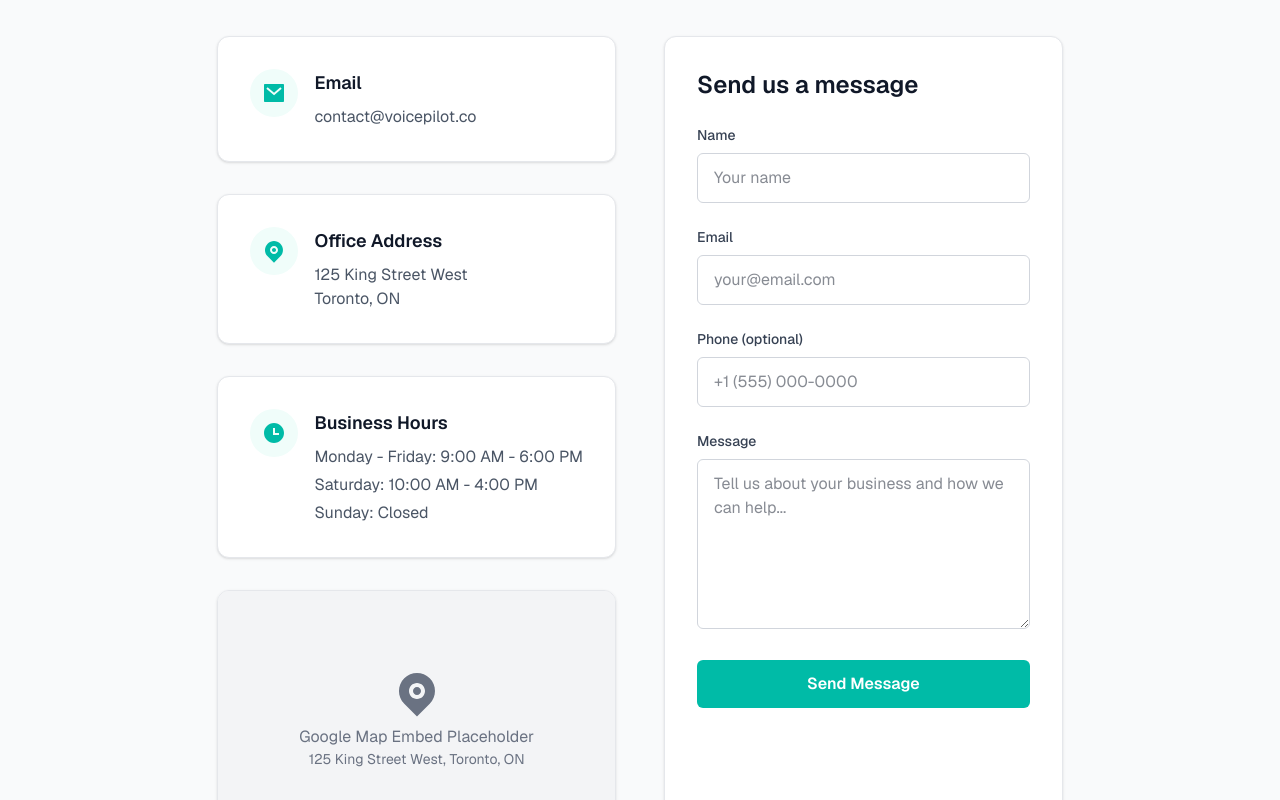
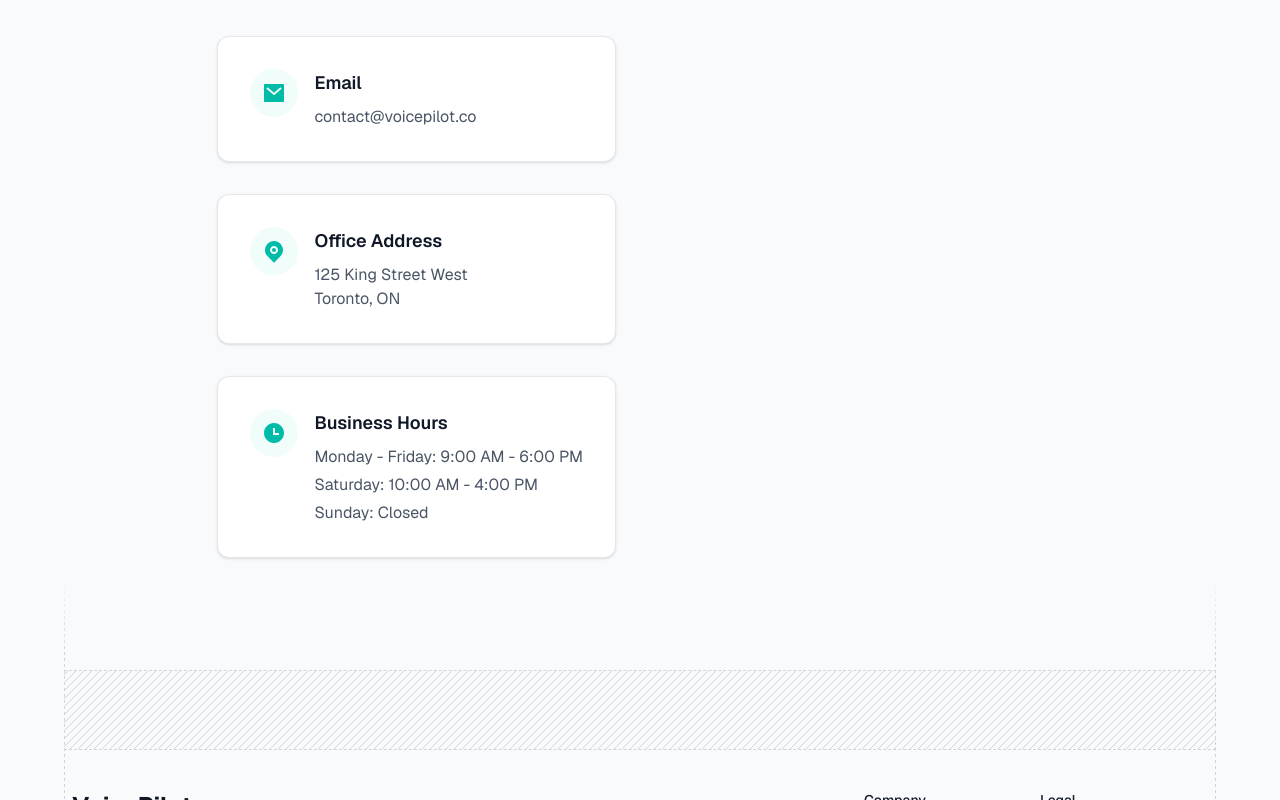
Before and after one commit to GreenKeewi/voicePilot, a Next.js app: page /contact in a window 1280 px wide. Shown: the part 300-1100 px from the top of the page. Built offline with nearby package versions, Linux system fonts and the light colour scheme.

Commit message:
Remove Google Map embed and contact form from the Contact page

```diff
--- a/src/app/contact/page.tsx
+++ b/src/app/contact/page.tsx
@@ -63,83 +63,8 @@
                 </div>
               </div>
             </div>
-
-            {/* Google Map Embed */}
-            <div className="overflow-hidden rounded-xl shadow-sm border border-gray-200">
-              <div className="h-64 bg-gray-100 flex items-center justify-center">
-                <div className="text-center text-gray-500">
-                  <RiMapPinFill className="size-12 mx-auto mb-2" />
-                  <p>Google Map Embed Placeholder</p>
-                  <p className="text-sm">125 King Street West, Toronto, ON</p>
-                </div>
-              </div>
-            </div>
           </div>
 
-          {/* Contact Form */}
-          <div className="rounded-xl bg-white p-8 shadow-sm border border-gray-200">
-            <h2 className="mb-6 text-2xl font-semibold text-gray-900">Send us a message</h2>
-            <form className="space-y-6">
-              <div>
-                <label htmlFor="name" className="mb-2 block text-sm font-medium text-gray-700">
-                  Name
-                </label>
-                <input
-                  type="text"
-                  id="name"
-                  name="name"
-                  className="w-full rounded-md border border-gray-300 px-4 py-3 text-gray-900 focus:border-teal-500 focus:outline-none focus:ring-2 focus:ring-teal-500"
-                  placeholder="Your name"
-                />
-              </div>
-
-              <div>
-                <label htmlFor="email" className="mb-2 block text-sm font-medium text-gray-700">
-                  Email
-                </label>
-                <input
-                  type="email"
-                  id="email"
-                  name="email"
-                  className="w-full rounded-md border border-gray-300 px-4 py-3 text-gray-900 focus:border-teal-500 focus:outline-none focus:ring-2 focus:ring-teal-500"
-                  placeholder="your@email.com"
-                />
-              </div>
-
-              <div>
-                <label htmlFor="phone" className="mb-2 block text-sm font-medium text-gray-700">
-                  Phone (optional)
-                </label>
-                <input
-                  type="tel"
-                  id="phone"
-                  name="phone"
-                  className="w-full rounded-md border border-gray-300 px-4 py-3 text-gray-900 focus:border-teal-500 focus:outline-none focus:ring-2 focus:ring-teal-500"
-                  placeholder="+1 (555) 000-0000"
-                />
-              </div>
-
-              <div>
-                <label htmlFor="message" className="mb-2 block text-sm font-medium text-gray-700">
-                  Message
-                </label>
-                <textarea
-                  id="message"
-                  name="message"
-                  rows={6}
-                  className="w-full rounded-md border border-gray-300 px-4 py-3 text-gray-900 focus:border-teal-500 focus:outline-none focus:ring-2 focus:ring-teal-500"
-                  placeholder="Tell us about your business and how we can help..."
-                />
-              </div>
-
-              <button
-                type="submit"
-                className="w-full rounded-md bg-teal-500 px-6 py-3 font-semibold text-white transition-all hover:bg-teal-600"
-              >
-                Send Message
-              </button>
-            </form>
-          </div>
         </div>
       </div>
     </main>
```
